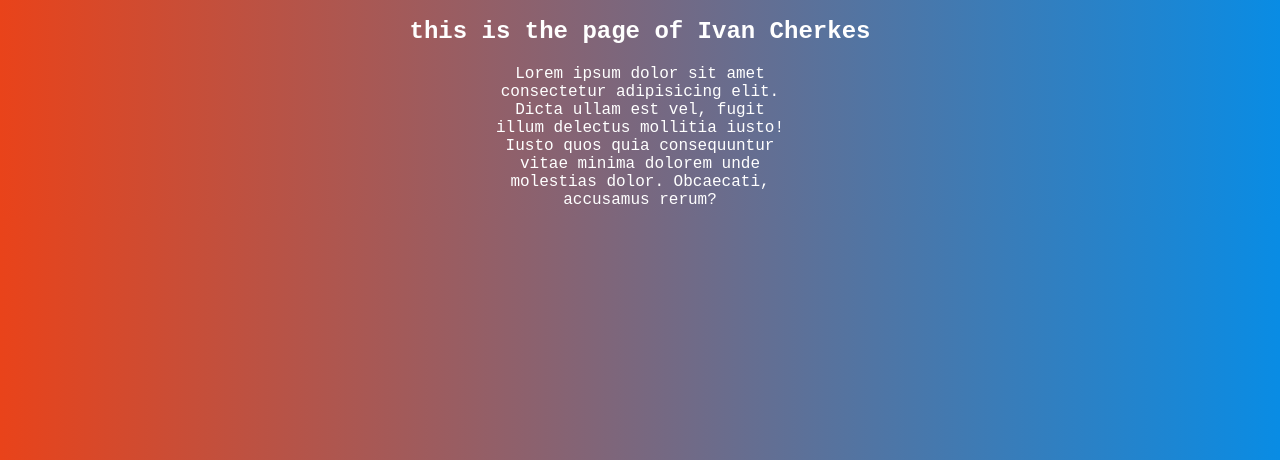
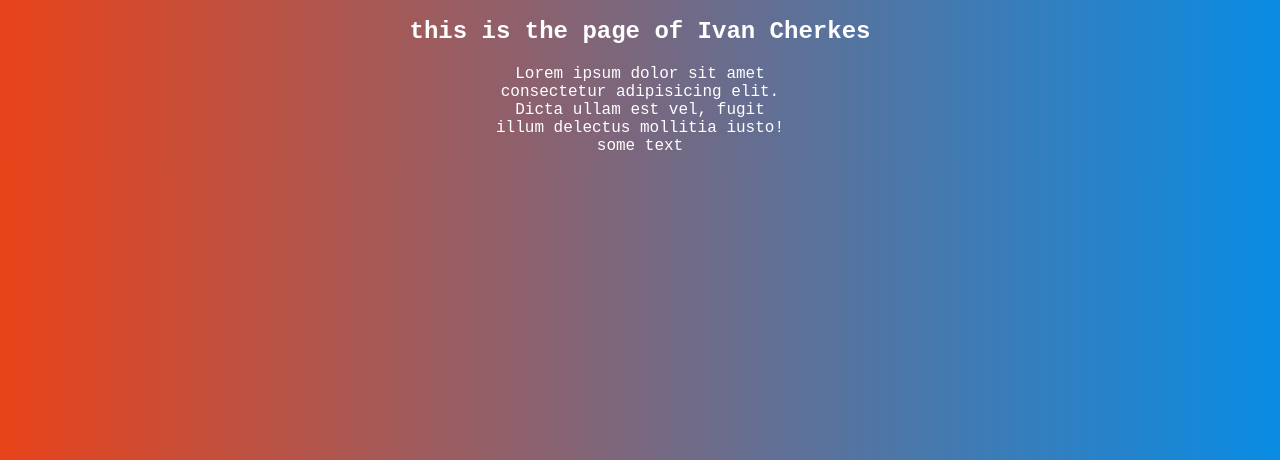
Before and after one commit to ivanCherkes/ApacheWebsite, a plain HTML site: page index.html in a window 1280 px wide. Shown: the part 340-800 px from the top of the page. Drawn offline with Linux system fonts and the light colour scheme.

Commit message:
added text

```diff
--- a/index.html
+++ b/index.html
@@ -31,6 +31,6 @@
 
     <h1>welcome to my page</h1>
     <h2>this is the page of Ivan Cherkes</h2>
-    <p>Lorem ipsum dolor sit amet consectetur adipisicing elit. Dicta ullam est vel, fugit illum delectus mollitia iusto! Iusto quos quia consequuntur vitae minima dolorem unde molestias dolor. Obcaecati, accusamus rerum?</p>
+    <p>Lorem ipsum dolor sit amet consectetur adipisicing elit. Dicta ullam est vel, fugit illum delectus mollitia iusto! some text</p>
 </body>
 </html>
```
